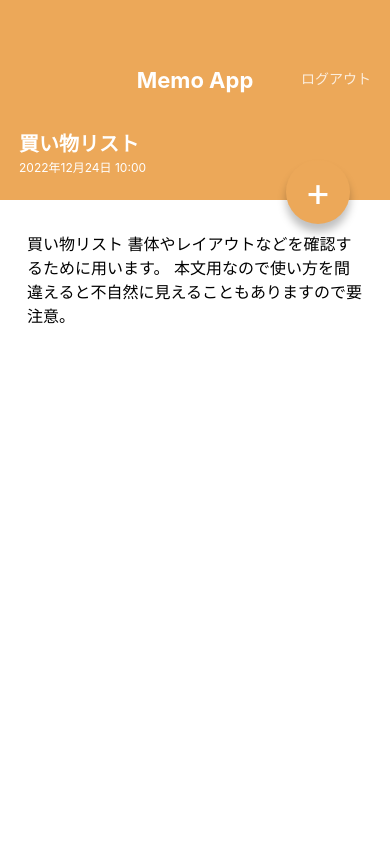
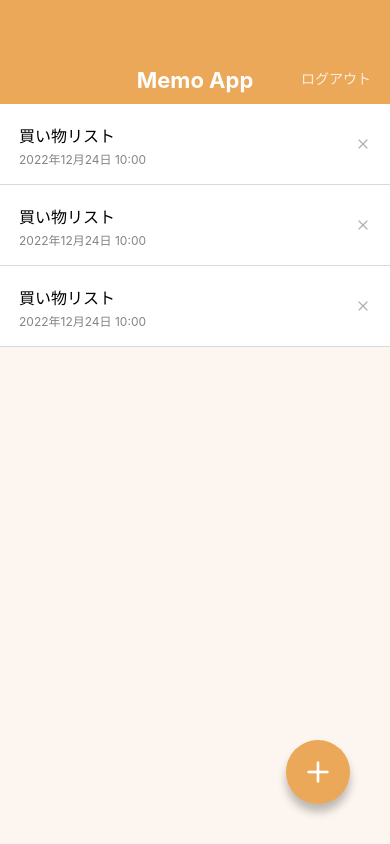
Before and after one commit to hosoya08/MemoApp, a React Native app: screen / in a window 390 px wide. Built offline with nearby package versions, Linux system fonts and the light colour scheme.

Commit message:
Install @expo/vectory-icons

```diff
--- a/App.jsx
+++ b/App.jsx
@@ -1,11 +1,11 @@
 import React from 'react';
-import { StyleSheet } from 'react-native';
+import {} from 'react-native';
 
 import MemoListScreen from './src/screens/MemoListScreen';
-import MemoDetailScreen from './src/screens/memoDetailScreen';
+// import MemoDetailScreen from './src/screens/memoDetailScreen';
 
 export default function App() {
   return (
-    <MemoDetailScreen />
+    <MemoListScreen />
   );
 }
--- a/package.json
+++ b/package.json
@@ -9,6 +9,7 @@
     "web": "expo start --web"
   },
   "dependencies": {
+    "@expo/vector-icons": "^13.0.0",
     "expo": "~47.0.8",
     "expo-status-bar": "~1.4.2",
     "prop-types": "^15.8.1",
@@ -30,5 +31,4 @@
     "singleQuote": true
   },
   "private": true
-
 }
--- a/src/components/circleButton.jsx
+++ b/src/components/circleButton.jsx
@@ -1,21 +1,22 @@
 import React from 'react';
-import { View, Text, StyleSheet } from 'react-native';
+import { View, StyleSheet } from 'react-native';
 import { string, shape } from 'prop-types';
+import { Feather } from '@expo/vector-icons';
 
 export default function CircleButton(props) {
-  const { children, style } = props;
+  const { style, name } = props;
   return (
     <View style={[styles.circleButton, style]}>
-      <Text style={styles.circleButtonLabel}>{children}</Text>
+      <Feather name={name} size={32} color="white" />
     </View>
   );
 }
 
 CircleButton.propTypes = {
-  children: string.isRequired,
   // shapeはオブジェクトの形を定義します。
   // 空の場合、どんなオブジェクトでもOKになる。
   style: shape(),
+  name: string.isRequired,
 };
 
 CircleButton.defaultProps = {
--- a/src/components/memoList.jsx
+++ b/src/components/memoList.jsx
@@ -1,5 +1,6 @@
 import React from 'react';
 import { View, Text, StyleSheet } from 'react-native';
+import { Feather } from '@expo/vector-icons';
 
 export default function MemoList() {
   return (
@@ -10,7 +11,7 @@
           <Text style={styles.memoListItemDate}>2022年12月24日 10:00</Text>
         </View>
         <View>
-          <Text>X</Text>
+          <Feather name="x" size={16} color="#B0B0B0" />
         </View>
       </View>
 
@@ -20,7 +21,7 @@
           <Text style={styles.memoListItemDate}>2022年12月24日 10:00</Text>
         </View>
         <View>
-          <Text>X</Text>
+          <Feather name="x" size={16} color="#B0B0B0" />
         </View>
       </View>
 
@@ -30,7 +31,7 @@
           <Text style={styles.memoListItemDate}>2022年12月24日 10:00</Text>
         </View>
         <View>
-          <Text>X</Text>
+          <Feather name="x" size={16} color="#B0B0B0" />
         </View>
       </View>
     </View>
--- a/src/screens/MemoListScreen.jsx
+++ b/src/screens/MemoListScreen.jsx
@@ -10,7 +10,7 @@
     <View style={styles.container}>
       <AppBar />
       <MemoList />
-      <CilcreButton>+</CilcreButton>
+      <CilcreButton name="plus" />
     </View>
   );
 }
--- a/src/screens/memoDetailScreen.jsx
+++ b/src/screens/memoDetailScreen.jsx
@@ -1,5 +1,7 @@
 import React from 'react';
-import { View, ScrollView, Text, StyleSheet } from 'react-native';
+import {
+  View, ScrollView, Text, StyleSheet,
+} from 'react-native';
 
 import AppBar from '../components/AppBar';
 import CircleButton from '../components/circleButton';
@@ -19,7 +21,7 @@
           本文用なので使い方を間違えると不自然に見えることもありますので要注意。
         </Text>
       </ScrollView>
-      <CircleButton style={{ top: 160, buttom: 'auto' }}>+</CircleButton>
+      <CircleButton style={{ top: 160, buttom: 'auto' }} name="edit" />
     </View>
   );
 }
```
Also changed, not shown: src/components/AppBar.jsx (line endings or trailing spaces), 1 other file (tests, documents, lock files or other folders).
